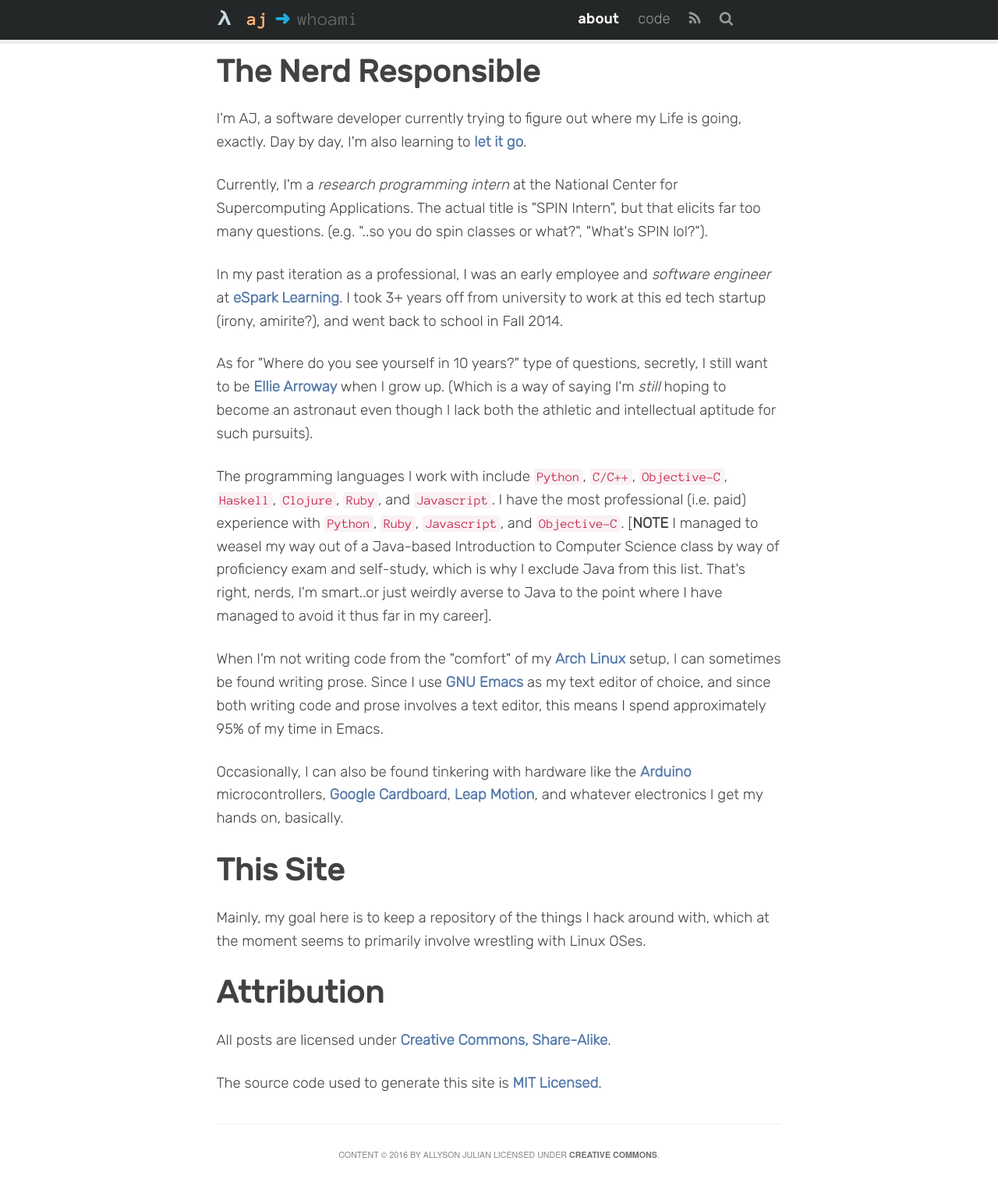
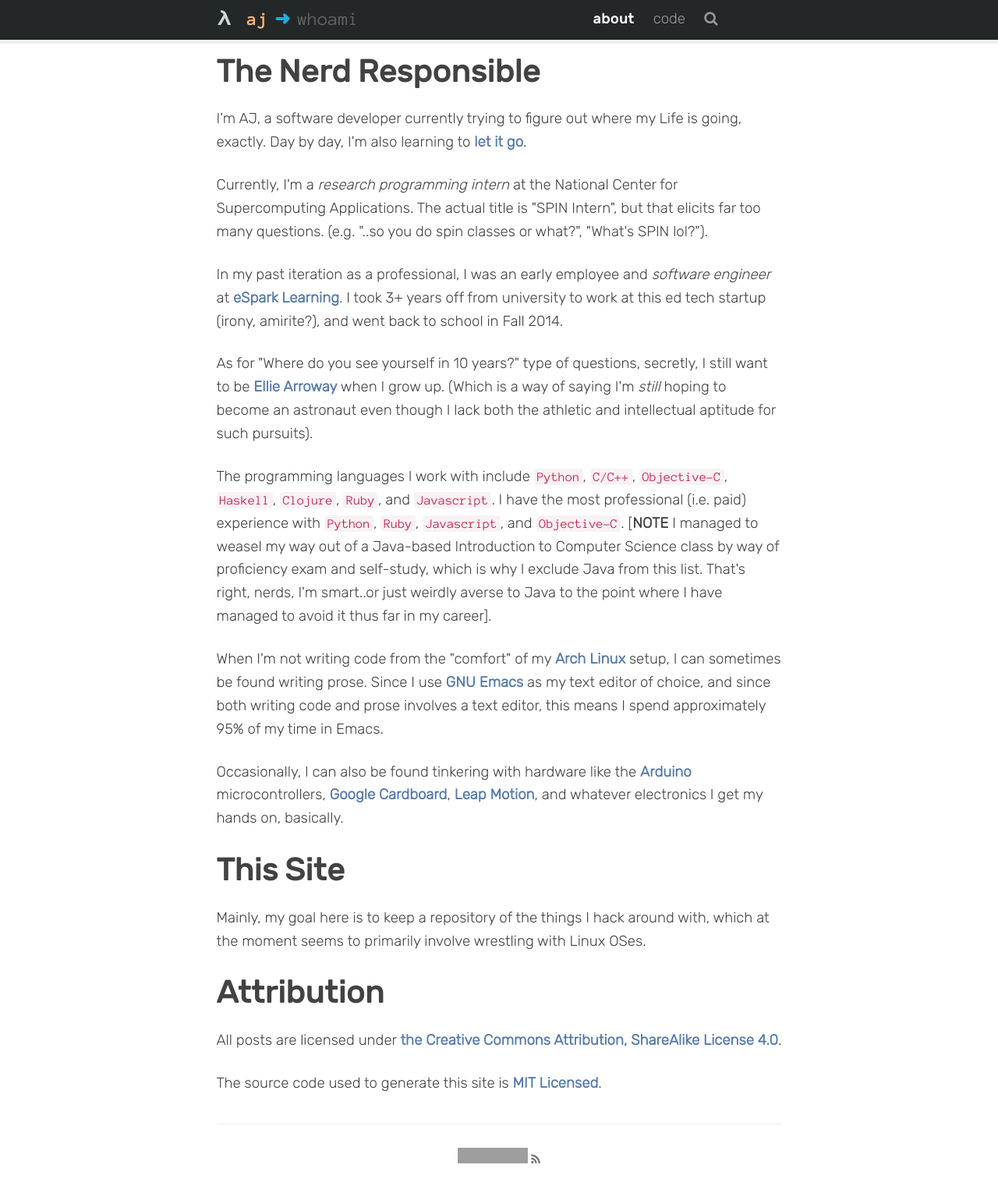
Before and after one commit to 0x414A/0x414a.github.io, a Jekyll site: the page built from about.md, in a window 1280 px wide. Shown: the whole page at 78% size. Built offline with Jekyll 4.4.1, drawn with Linux system fonts in a browser that asks for light colours; nearby versions of some CDN libraries; grey boxes are pictures that could not be loaded.

Commit message:
Simplify footer.

```diff
--- a/_includes/footer.html
+++ b/_includes/footer.html
@@ -1,7 +1,10 @@
 <footer class="footer">
   <div class="container">
     <div class="row">
-      Content &copy; 2016 by <span xmlns:cc="http://creativecommons.org/ns#" property="cc:attributionName">Allyson Julian</span> licensed under <a rel="license" href="http://creativecommons.org/licenses/by-sa/4.0/">Creative Commons</a>.
+      <a class="license" rel="license" href="http://creativecommons.org/licenses/by-sa/4.0/"><img alt="Creative Commons License" style="border-width:0" src="https://i.creativecommons.org/l/by-sa/4.0/80x15.png" /></a>
+      <a href="{{ site.url }}/feed.xml">
+        <i class="fa fa-rss" aria-hidden="true"></i>
+      </a>
     </div>
   </div>
 </footer>
--- a/_includes/nav.html
+++ b/_includes/nav.html
@@ -17,13 +17,6 @@
         {% endunless %}
       {% endfor %}
 
-          <!-- RSS -->
-          <li>
-            <a class="nav-item" href="{{ site.url }}/feed.xml">
-              <i class="fa fa-rss" aria-hidden="true"></i>
-            </a>
-          </li>
-
       <!-- Search -->
       <li>
         <a class="nav-item {% if page.display_type == 'search' %}nav-item-active{% endif %}" href="{{ site.url }}/search/">
--- a/about.md
+++ b/about.md
@@ -28,6 +28,6 @@ Mainly, my goal here is to keep a repository of the things I hack around with, w
 
 ## Attribution
 
-All posts are licensed under <a rel="license" href="http://creativecommons.org/licenses/by-sa/4.0/">Creative Commons, Share-Alike</a>.
+All posts are licensed under <a rel="license" href="http://creativecommons.org/licenses/by-sa/4.0/">the Creative Commons Attribution, ShareAlike License 4.0</a>.
 
 The source code used to generate this site is [MIT Licensed](https://opensource.org/licenses/MIT).
--- a/assets/stylesheets/footer.css
+++ b/assets/stylesheets/footer.css
@@ -5,11 +5,13 @@
   text-align: center;
   text-transform: uppercase;
   color: #848484;
-  font-size: 8pt;
+  font-size: 11pt;
 }
 
 .footer a {
   color: #6f6f6f;
   font-weight: bold;
   text-decoration: none;
+  padding: 0 0 2px 0;
+  display: inline-block;
 }
```
Lines whose indentation alone changed are shown as unchanged.
